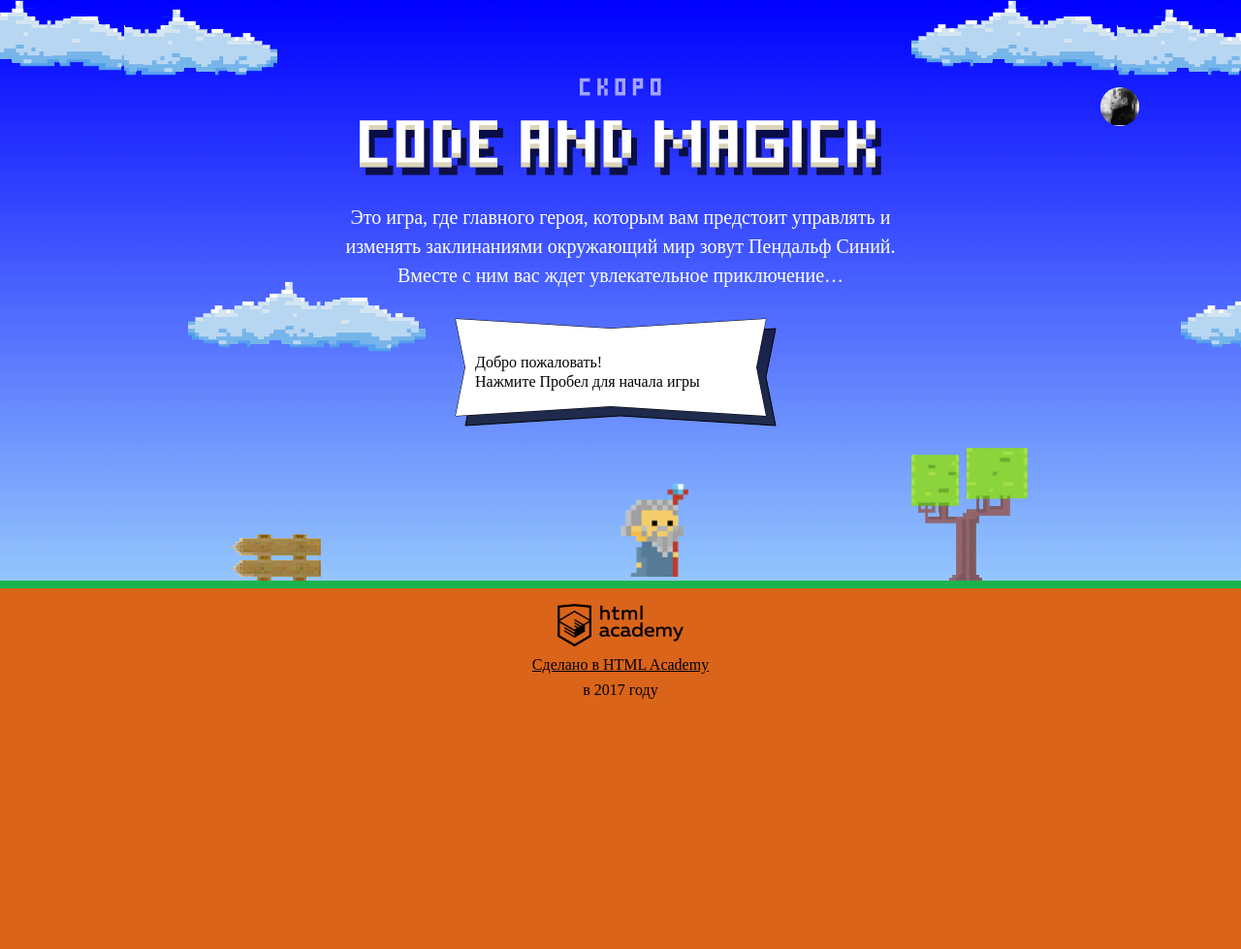
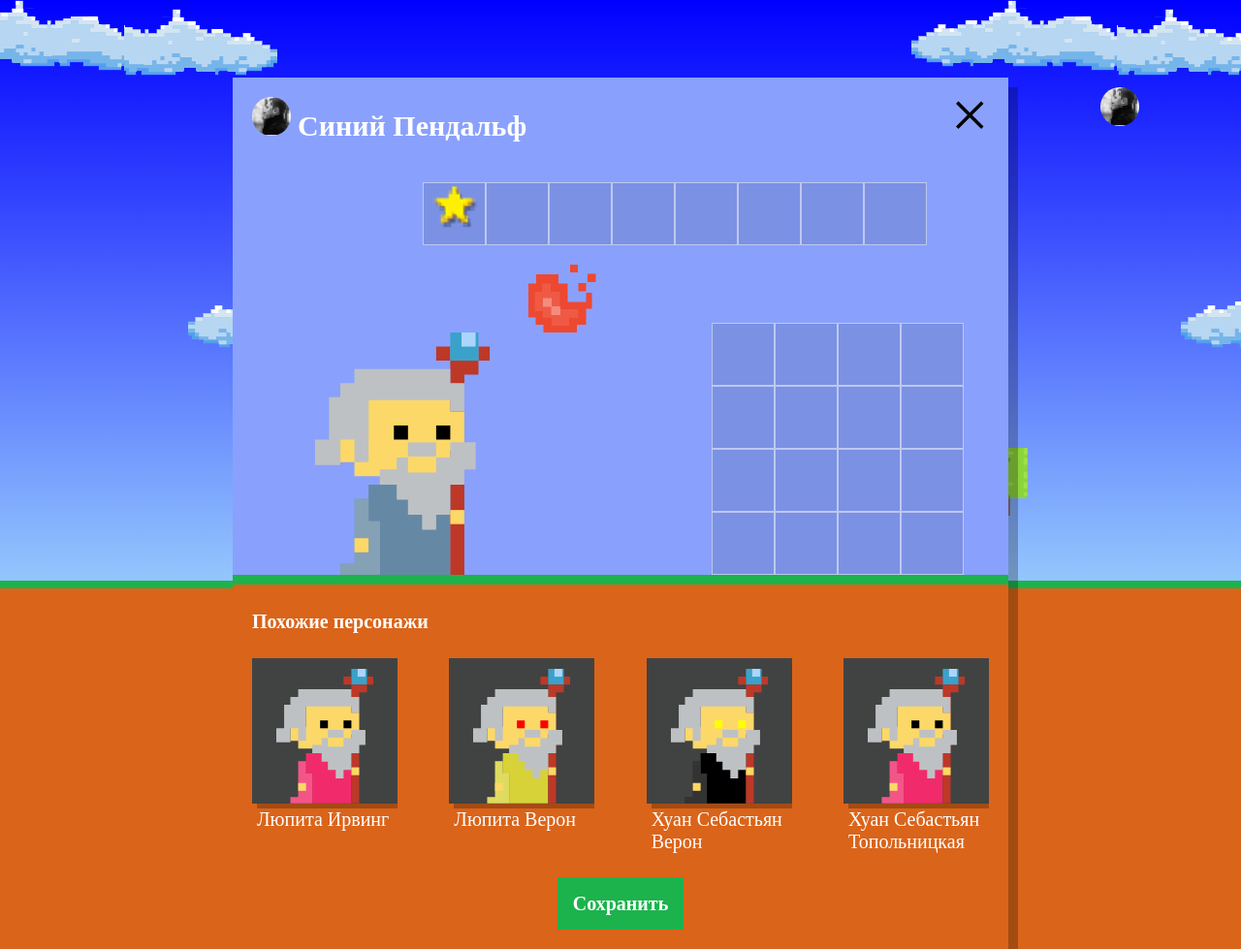
Before and after one commit to BenuelBertran/codemagic, a plain HTML site: page index.html in a window 1280 px wide. Shown: the whole page at 97% size. Before the commit the page ends 800 px from the top, so only its background shows below. Drawn offline with Linux system fonts and the light colour scheme; a web font is replaced by a local one.

Commit message:
Добавил окно создания персонажа и сгенерированный список  похожих волшебников.

```diff
--- a/index.html
+++ b/index.html
@@ -167,6 +167,7 @@
 </template>
 <script src="js/game--modify.js"></script>
 <script src="js/stat.js"></script>
+<script src="js/setup.js"></script>
 <script src="js/game.js"></script>
 </body>
 </html>
--- /dev/null
+++ b/js/setup.js
@@ -0,0 +1,67 @@
+/* jshint node: true */
+"use strict";
+
+//Получение случайного значения от 1 до 10
+var getRandom = function () {
+  var randomDigit = Math.floor(Math.random() * 10);
+
+  return randomDigit;
+};
+
+//Характеристики волшебников
+var firstName = ["Иван", "Хуан Себастьян", "Мария", "Кристоф", "Виктор", "Юлия", "Люпита", "Вашингтон", "Иван", "Хуан Себастьян"];
+
+var secondName = ["да Марья", "Верон", "Мирабелла", "Вальц", "Онопко", "Топольницкая", "Нионго", "Ирвинг", "да Марья", "Верон"];
+
+var coatColor = ["rgb(101, 137, 164)", "rgb(241, 43, 107)", "rgb(146, 100, 161)", "rgb(56, 159, 117)", "rgb(215, 210, 55)", "rgb(0, 0, 0)", "rgb(101, 137, 164)", "rgb(241, 43, 107)", "rgb(146, 100, 161)", "rgb(56, 159, 117)"];
+
+var eyesColor = ["black", "red", "blue", "yellow", "green", "black", "red", "blue", "yellow", "green"];
+
+//Волшебники
+var wizards = [
+  {
+  name: firstName[getRandom()] + " " + secondName[getRandom()],
+  coatColor: coatColor[getRandom()],
+  eyesColor: eyesColor[getRandom()]
+  },
+  {
+  name: firstName[getRandom()] + " " + secondName[getRandom()],
+  coatColor: coatColor[getRandom()],
+  eyesColor: eyesColor[getRandom()]
+  },
+  {
+  name: firstName[getRandom()] + " " + secondName[getRandom()],
+  coatColor: coatColor[getRandom()],
+  eyesColor: eyesColor[getRandom()]
+  },
+  {
+  name: firstName[getRandom()] + " " + secondName[getRandom()],
+  coatColor: coatColor[getRandom()],
+  eyesColor: eyesColor[getRandom()]
+  }
+];
+
+//Окно создания персонажа
+document.querySelector(".setup").classList.remove("hidden");
+
+//Окно со списком волшебников
+document.querySelector(".setup-similar").classList.remove("hidden");
+
+//Список волшебников
+var similarListElement = document.querySelector(".setup-similar-list");
+
+//Волшебник (шаблон)
+var similarWizardTemplate = document.querySelector("#similar-wizard-template").content.querySelector(".setup-similar-item");
+
+//Добавление волшебников в список
+for (var i = 0; i < wizards.length; i++) {
+  var wizardElement = similarWizardTemplate.cloneNode(true);
+
+  wizardElement.querySelector(".wizard-coat").style.fill = wizards[i].coatColor;
+
+  wizardElement.querySelector(".wizard-eyes").style.fill = wizards[i].eyesColor;
+
+  wizardElement.querySelector(".setup-similar-label").textContent = wizards[i].name;
+
+  similarListElement.appendChild(wizardElement);
+}
--- a/js/stat.js
+++ b/js/stat.js
@@ -1,6 +1,7 @@
 /* jshint node: true */
 "use strict";
 
+//Переменные
 var CLOUD_WIDTH = 420;
 var CLOUD_HEIGHT = 270;
 var CLOUD_X = 100;
@@ -11,7 +12,7 @@ var FONT_COLOR = "#000000";
 var STAT_HEIGHT = -CLOUD_HEIGHT + 140;
 var STAT_WIDTH = 40;
 
-//Шаблон текстового облака
+//Текстовое облако
 var makeCloud = function (ctx, start_x, start_y, color) {
     ctx.fillStyle = color;
     ctx.fillRect(start_x, start_y, CLOUD_WIDTH, CLOUD_HEIGHT);
```
